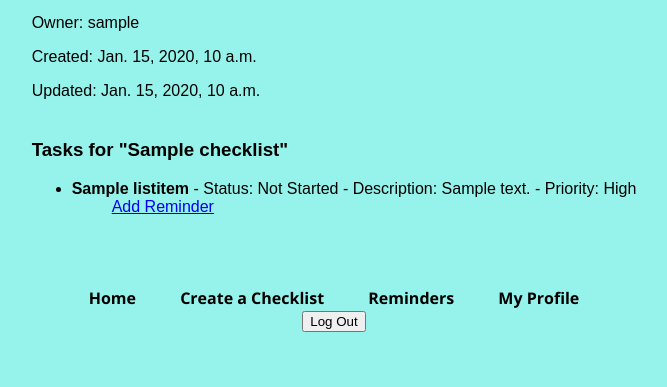
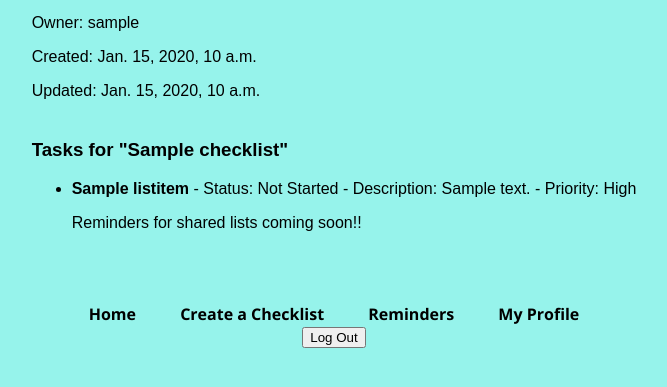
Before and after one commit to SscottK/tasker, a Django app: page /checklists/1/ in a window 1280 px wide. Shown: the part 232-619 px from the top of the page, without its empty margins (306-973 px from the left). Run offline with Django 4.2, Linux system fonts and the light colour scheme; a user stored in the database is signed in; tables that the repository leaves empty hold one stand-in row (values such as "Sample post").

Commit message:
removed add reminder link from shared lists detail view

```diff
--- a/tasker_main_app/templates/checklists/detail.html
+++ b/tasker_main_app/templates/checklists/detail.html
@@ -24,10 +24,7 @@
         <li>
           <strong>{{ item.step_name }}</strong> - Status: {{ item.get_status_display }} - Description: {{ item.description }}
           - Priority: {{ item.high_priority|yesno:"High,Low" }}
-          <ul>
-
-          <a href="{% url 'new-reminder' checklist_id=checklist.id list_item_id=item.id %}">Add Reminder</a>
-        </ul>
+          <p>Reminders for shared lists coming soon!!</p>
         </li>
       {% empty %}
         <li>No tasks yet. Add a task!</li>
```
